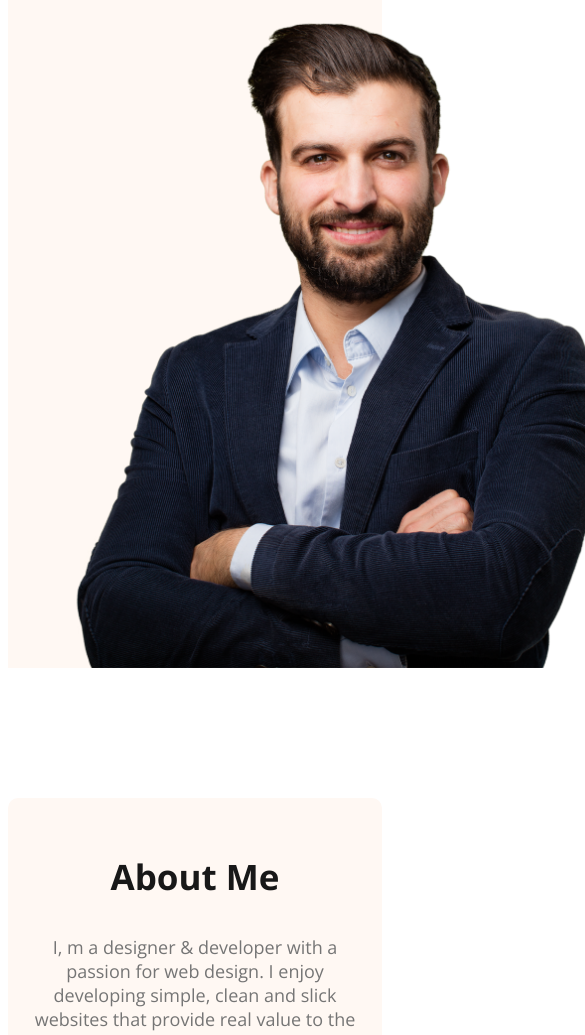
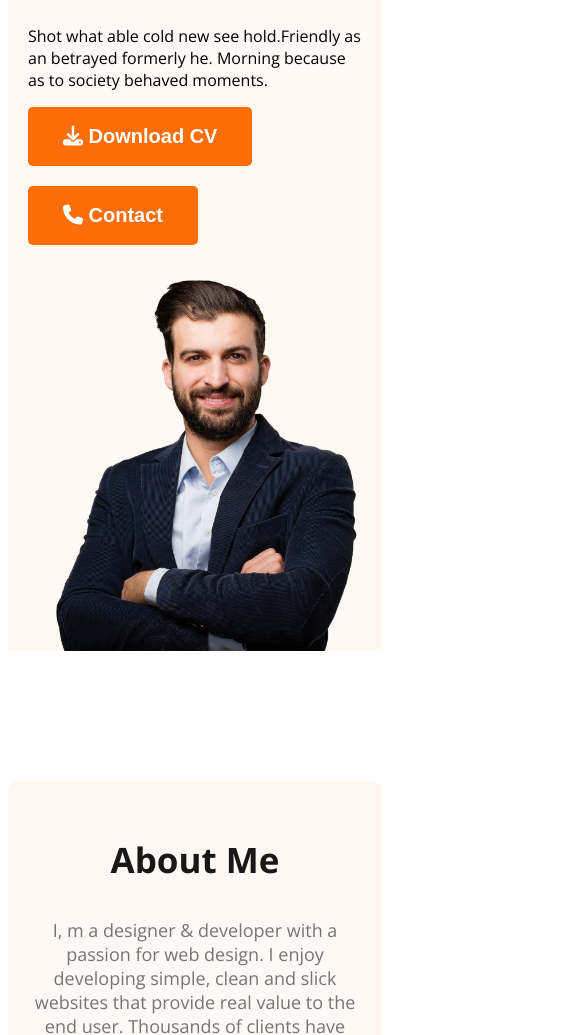
Before and after one commit to Ashraf1551/responsive-web-dev-portfolio, a plain HTML site: page index.html in a window 390 px wide. Shown: the part 852-1887 px from the top of the page, 585 px wide, since content can reach past the window. Drawn offline with nearby package versions, Linux system fonts and the light colour scheme.

Commit message:
first commit

```diff
--- a/styles/portfolio.css
+++ b/styles/portfolio.css
@@ -189,12 +189,23 @@ footer input[type="text"],  footer input[type="email"], footer textarea{
     .banner,
     .resume-container,
     .about-items,
+    nav,
+    nav > ul,
     footer,
     .skills-container{
         flex-direction: column;
     }
+    nav > ul{
+        gap: 20px;
+    }
     .banner{
         margin: 20px;
+    }
+    .btn-primary{
+        margin-bottom: 20px;
+    }
+    .banner-profile-pic{
+        width: 100%;
     }
     .header{
         background-image: none;
```
